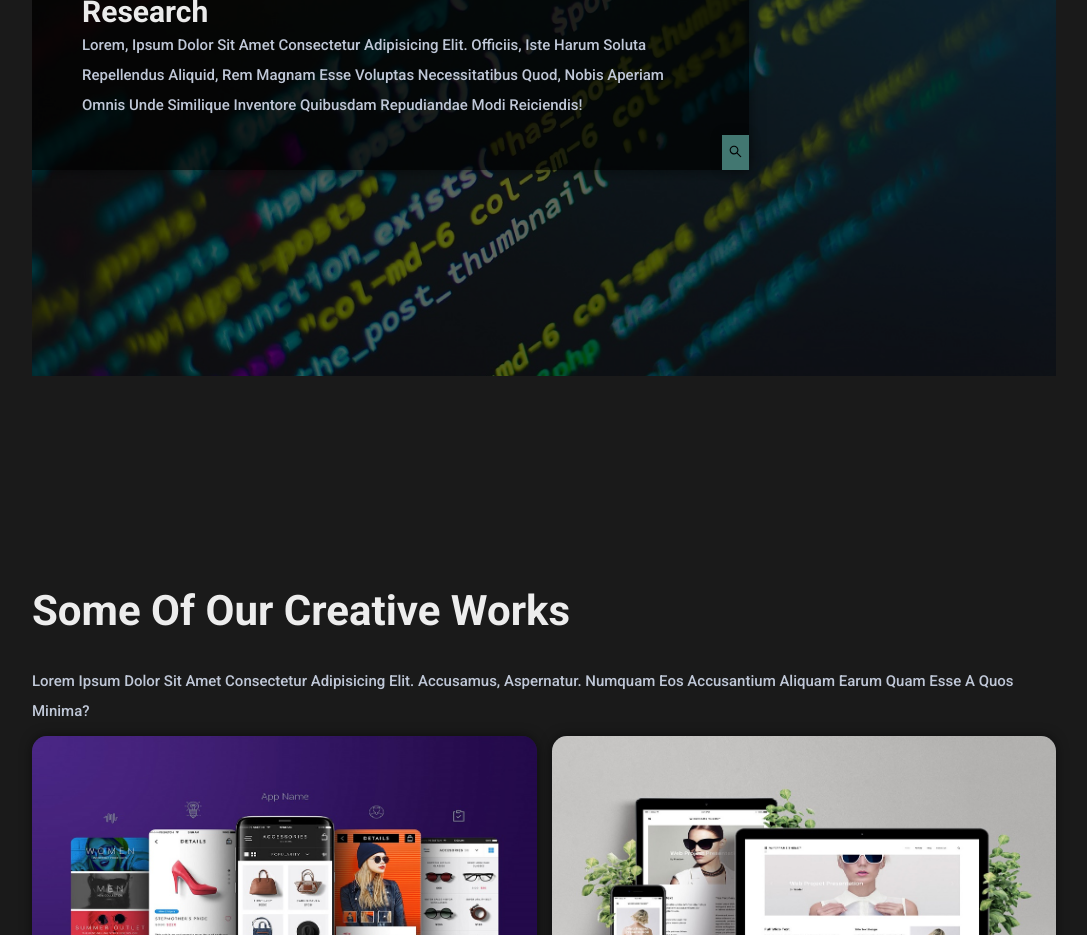
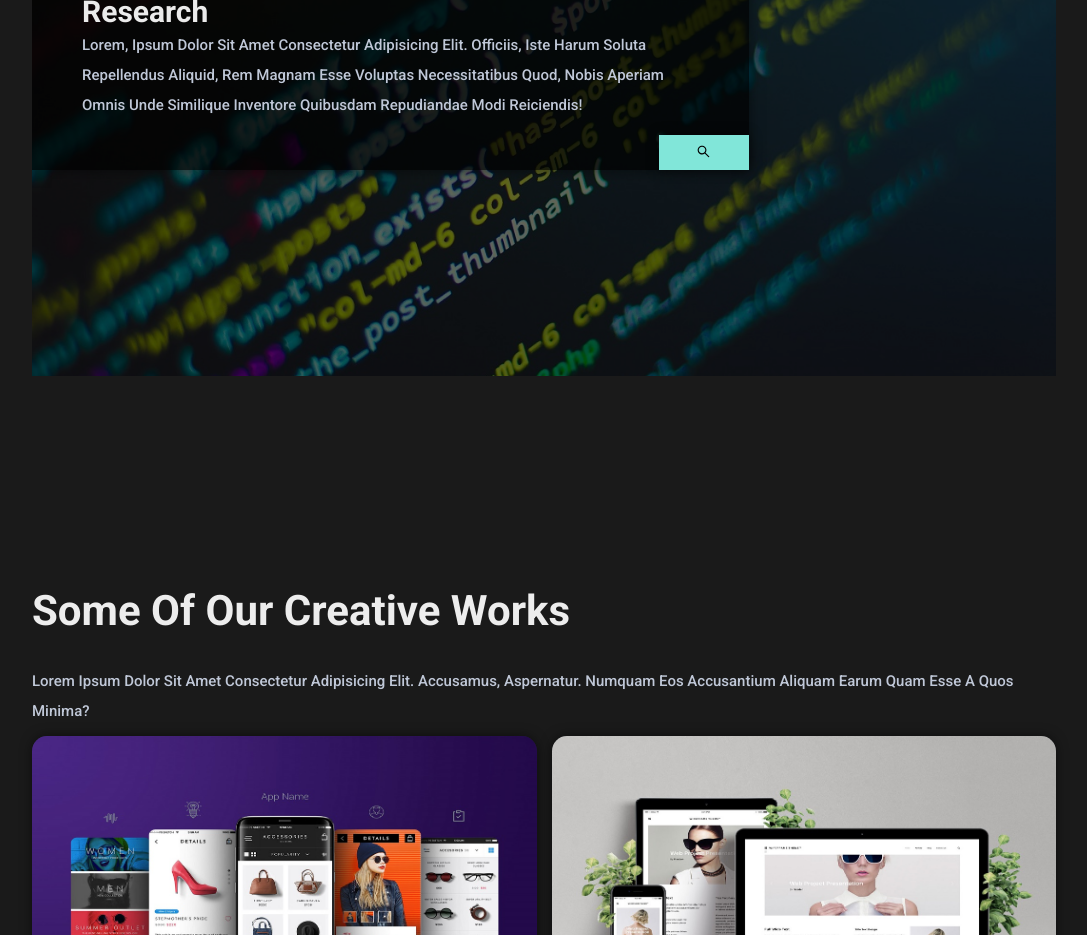
Before and after one commit to amrrashor/DOT, a Next.js app: page / in a window 1280 px wide. Shown: the part 3200-4135 px from the top of the page, without its empty margins (96-1183 px from the left). Built offline with nearby package versions, Linux system fonts and the light colour scheme.

Commit message:
i solved a number of styling issues in the header of the blog page

```diff
--- a/sections/blog/blogHeader/BlogHeader.styled.js
+++ b/sections/blog/blogHeader/BlogHeader.styled.js
@@ -3,11 +3,19 @@ import styled from "styled-components";
 
 export const Header = styled.div`
     width:100%;
-    padding:80px 0;
 
     .content {
         position:relative;
         max-height:65vh;
+
+        @media screen and (max-width:${({ theme }) => theme.responsive.mobile}) {
+            padding:40px 0;
+
+            img {
+                width:100%;
+                height:100%;
+            }
+        }
     }
 
     .detail{
@@ -18,8 +26,8 @@ export const Header = styled.div`
         z-index:2;
         top:10%;
         left:0;
-        padding:50px;
-        background-color:rgba(0,0,0,0.9);
+        padding:50px;;
+        background-color:${({theme}) => theme.colors.lightblack};
         max-width:755px;
         box-shadow:${({theme}) => theme.BX_shadow.BX_shadow_1};
 
@@ -36,7 +44,7 @@ export const Header = styled.div`
             bottom:0;
             right:0;
             left:0;
-            padding:20px;
+            padding:10px;
 
             h4 {
                 font-size:${({theme}) =>theme.fontSize.fz_2};
@@ -50,12 +58,14 @@ export const Badge = styled.span`
     bottom:0;
     right:0;
     padding:6px;
-    opacity:0.5;
+    opacity:5;
     background-color:${({ theme }) => theme.colors.button};
     color:${({ theme }) => theme.colors.rawblack};
     font-size:${({ theme }) => theme.fontSize.fz_1};
     font-weight:${({theme}) =>theme.fontWeight.fw_2};
     text-transform:uppercase;
     letter-spacing:1px;
-    box-shadow:${({theme}) => theme.BX_shadow.BX_shadow_1};
+    box-shadow:${({ theme }) => theme.BX_shadow.BX_shadow_1};
+    width:90px;
+    text-align:center;
 `
--- a/sections/blog/blogHeader/Data.js
+++ b/sections/blog/blogHeader/Data.js
@@ -12,7 +12,7 @@ const BlogHeaderData = [
         id: 2,
         img: "/assets/blog/blog2.jpg",
         title: "What Does The Future Hold For Mobile Apps",
-        badge: "development",
+        badge: "wev dev",
         author: "steve vence",
         date: "january 12, 2021",
         desc:"Mobile usage and app downloads are on the rise. In response, developers are finding unique ways to utilize tech in our phones to solve real-world problems, record accurate data, and provide entertainment to millions."
```
